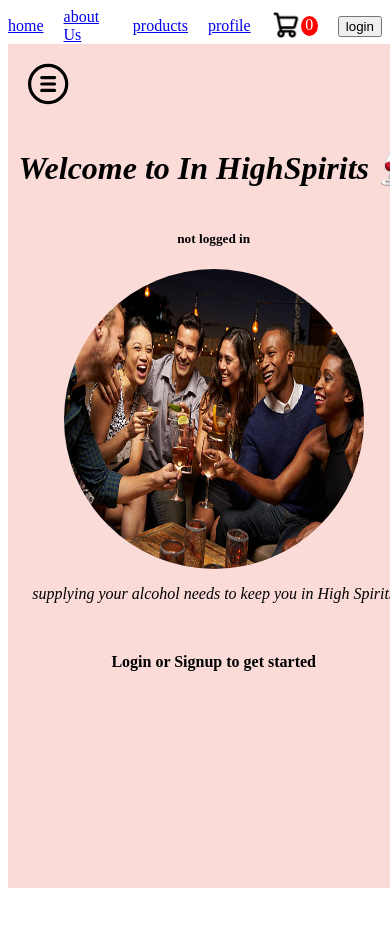
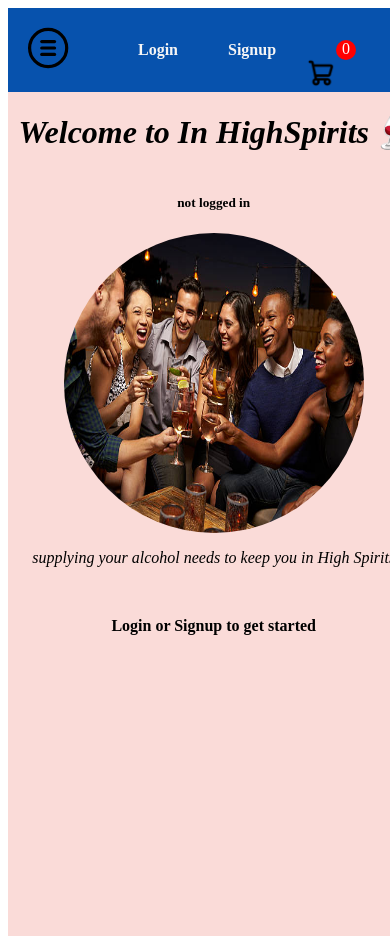
Before and after one commit to stefanappdev/wine-eccomerce-site-frontend, a React (Create React App) app: page / in a window 390 px wide. Shown: the top 944 px of the page. Before the commit the page ends 896 px from the top, so only its background shows below. Built offline with nearby package versions, Linux system fonts and the light colour scheme.

Commit message:
Started fixing UI

```diff
--- a/src/components/Navbar.js
+++ b/src/components/Navbar.js
@@ -3,6 +3,7 @@ import {Outlet, Link } from "react-router-dom";
 import { useUserAuth } from "../contexts/UserContext";
 import { useCartContext } from "../contexts/CartContext";
 import "../styles/nav.css"
+import "../styles/dropdown.css"
 
 
 const Navbar = ()=>{
@@ -11,44 +12,54 @@ const Navbar = ()=>{
 
 
     return(
-        <nav id="profile-navbar">
+      <div id="app-navbar">
+         <div id="dropdown-menu">
+                    <img src="./images/hamburger-menu.svg" alt="dropdown menu"/>
+                        <div id="dropdown-content">
 
-        <Link to={"/"}>
-            home
-        </Link>
+                         <Link className="app-navlink" to="/about">
+                           <p >About Us</p>
+                        </Link>
 
-        <Link to="/about">
-           about Us
-        </Link>
+                        <Link className="app-navlink" to={IsLoggedIn?`/users/${UserData._id}/home`:"/"}>
+                        <p >{IsLoggedIn?"profile":"Home"}</p>
+                        </Link>
 
 
-        <Link to="/products">
-          products
-        </Link>
+                        <Link className="app-navlink" to="/products">
+                           <p > Products</p>
+                        </Link>
 
 
-        <Link to={IsLoggedIn?`/users/${UserData._id}/home`:"/login"}>
-           profile
-        </Link >
+                        </div>
+                </div>
 
 
 
-        <Link id="shopping-cart-link" to={IsLoggedIn?`/users/${UserData._id}/checkout`:"/login"} >
+
+
+      {!IsLoggedIn?<Link className="app-navlink" to="/login">
+               <p >Login</p>
+            </Link>:""}
+
+            {!IsLoggedIn?<Link className="app-navlink" to="/signup">
+                   <p>Signup</p>
+            </Link>:<Link className="app-navlink" to="">
+               <p >Logout</p>
+            </Link>}
+
+
+        <Link id="shopping-cart-link" className="app-navlink" to={IsLoggedIn?`/users/${UserData._id}/checkout`:"/login"} >
          <img id="shopping-cart-icon" src="./images/shopping-cart.png" alt="checkout"/>
         </Link>
-        <div id="trolley-counter">{Cart.length}</div>
 
-
-         {!IsLoggedIn?<Link to="/login">
-            <button >login</button>
-         </Link>:""}
-
+        <div id="trolley-counter" >{Cart.length}</div>
 
 
 
         <Outlet/>
 
-        </nav>
+        </div>
     )
 }
 
--- a/src/contexts/CartContext.js
+++ b/src/contexts/CartContext.js
@@ -6,20 +6,28 @@ const CartContextProvider=({children})=>{
 
     const [Cart,setCart]=useState([]);
 
+    //total cost of all items in cart
+    const [Total,setTotal]=useState(0);
+
+     //array with total cost of each item in cart
+  const [TotalsArr,setTotalsArr]=useState([])
+
     const AddToCart=(product)=>{
-        let PROD={...product}
-        PROD.amountpurchased=1
-        setCart([...Cart,PROD])
+
+        setCart([...Cart,product])
+        setTotalsArr([...TotalsArr,{id:product._id,itemTotalcost:product.price}])
+
     }
 
     const UpdateItem=(id,newItm)=>{
-       let item=Cart.map(item=>item._id===id?newItm:item)
-    setCart([...Cart,item])
+       Cart.map(item=>item._id===id?newItm:item)
+       setCart([...Cart])
 
     }
 
     const ClearCart=()=>{
         setCart([])
+        setTotalsArr([])
     }
 
     const RemoveFromCart=(id)=>{
@@ -29,7 +37,8 @@ const CartContextProvider=({children})=>{
         return setCart([...remaining])
     }
 
-    return <CartContext.Provider value={{Cart,RemoveFromCart,ClearCart,UpdateItem,AddToCart}}>
+    return <CartContext.Provider value={{Cart,Total,setTotal,RemoveFromCart,
+        TotalsArr,setTotalsArr,AddToCart,ClearCart,UpdateItem}}>
         {children}
     </CartContext.Provider>
 
--- a/src/pages/CartItem.js
+++ b/src/pages/CartItem.js
@@ -1,14 +1,31 @@
 import React, { useState } from 'react'
+import { useCartContext } from '../contexts/CartContext'
 
 
-const CartItem=({Id,item,RemoveFromCart,UpdateItem,cartamt,setCartamt})=>{
+const CartItem=({Id,item,RemoveFromCart,cartamt,setCartamt,TotalsArr,setTotalsArr})=>{
    const [Itemcounter,setItemcounter]=useState(1)
+   const{Total,setTotal}=useCartContext()
+   let maxQty=item.quantity
 
-    const increase=()=>{
 
-        if(Itemcounter<item.quantity){
+
+
+    const UpdateTotalsArr=(id,newTotalcost)=>{
+        let item=TotalsArr.find((item)=>item.id===id)
+        if(item){
+            let newTotalsArr=TotalsArr.splice(TotalsArr.findIndex((item)=>item.id===id),1,{id:id,itemTotalcost:newTotalcost})
+            setTotalsArr(newTotalsArr)
+
+        }
+    }
+
+
+    const increaseQTY=()=>{
+
+        if(Itemcounter<maxQty){
 
             setItemcounter(prev=>prev+1)
+            UpdateTotalsArr(Id,item.price*Itemcounter)
 
 
         }else{
@@ -16,14 +33,15 @@ const CartItem=({Id,item,RemoveFromCart,UpdateItem,cartamt,setCartamt})=>{
             return
         }
 
-
     }
 
-    const decrease=()=>{
+
+    const decreaseQTY=()=>{
     if (Itemcounter===1){
         return
     }
     setItemcounter(prev=>prev-1)
+    UpdateTotalsArr(Id,item.price*Itemcounter)
 
     }
 
@@ -36,19 +54,29 @@ const CartItem=({Id,item,RemoveFromCart,UpdateItem,cartamt,setCartamt})=>{
         }else{
 
         RemoveFromCart(id)
-        setCartamt(cartamt-1)
+        setCartamt(prev=>prev-1)
+        setTotalsArr(TotalsArr.filter((item)=>item.id!==id))
 
         }
       }
+
+
+
+
+
 
     return <div>
 
             <div>name:<strong>{item.productName}</strong></div>
             <div>price:<strong>{item.price}</strong></div>
              <span>Amount:</span>
-             <button onClick={increase}>+</button>
+             <button onClick={increaseQTY}>+</button>
              <div id="counter">{Itemcounter}</div>
-            <button onClick={decrease}>-</button>
+            <button onClick={decreaseQTY}>-</button>
+            <br/>
+            <div>total item price:<strong>{item.price*Itemcounter}</strong></div>
+
+
             <button onClick={()=>RemoveItem(Id)}>Remove</button>
 
     </div>
--- a/src/pages/Checkout.js
+++ b/src/pages/Checkout.js
@@ -4,33 +4,40 @@ import CartItem from './CartItem'
 
 function Checkout() {
 
-  let {Cart,RemoveFromCart,ClearCart,AddToCart}=useCartContext()
+  let {Cart,RemoveFromCart,ClearCart,Total,setTotal,TotalsArr,setTotalsArr}=useCartContext()
+
 
   let [cartamt,setCartamt]=useState(Cart.length)
-  let [total,setTotal]=useState(0)
-  let [showTotal,setShowTotal]=useState(false)
 
 
 
+
+  if (cartamt===0){
+    setTotal(0)
+    return <h1>Cart is Empty</h1>
+  }//empty cart
+
+ const CalculateTotal=()=>{
+  let sum=0
+  for(let x=0;x<TotalsArr.length;x++){
+
+      sum=sum+TotalsArr[x].itemTotalcost
+   }
+   setTotal(sum)
+   console.log("Your total is:",Total)
+   console.log("TotalsArr",TotalsArr)
+ }
 
   const Clear=()=>{
 
     ClearCart();
     setCartamt(0)
+    setTotal(0)
+    setTotalsArr([])
     alert("Cart Cleared")
 
   }
 
-  const calculateTotal=()=>{
-
-    let total=0
-    Cart.forEach(item=>{
-      total+=item.price*item.amtpurchased
-      console.log(total)
-    })
-   setTotal(total)
-   setShowTotal(true)
-  }
 
 
   let items=Cart.map(item=>{
@@ -42,6 +49,8 @@ function Checkout() {
             RemoveFromCart={RemoveFromCart}
             cartamt={cartamt}
             setCartamt={setCartamt}
+            setTotalsArr={setTotalsArr}
+            TotalsArr={TotalsArr}
             />
 
             </div>)
@@ -64,10 +73,14 @@ function Checkout() {
           <button onClick={Clear}>Clear Cart</button>
 
           <br/>
+          <br/>
+
+          <button onClick={CalculateTotal}>Show Total</button>
+
+          <br/>
 
           <div>
-            <button onClick={calculateTotal}>Calculate Total</button>
-            {showTotal &&<p>Total Amount:${total}</p>}
+
 
           </div>
 
--- a/src/pages/Home.js
+++ b/src/pages/Home.js
@@ -2,37 +2,12 @@ import React from "react";
 import { useUserAuth } from "../contexts/UserContext";
 import { Link } from "react-router-dom";
 import '../styles/home.css'
-
+import '../styles/dropdown.css'
 
 const Home = () => {
     let {IsLoggedIn,WhoIsLoggedIn} = useUserAuth();
         return (<div id="startup-page">
-            <nav id="navbar">
-                <div id="dropdown-menu">
-                    <img src="./images/hamburger-menu.svg" alt="dropdown menu"/>
-                        <div id="dropdown-content">
-                            <Link to="/products">
 
-                                <p>see all products </p>
-                            </Link>
-                            <Link to="/products/wines">
-
-                                <p>Wines </p>
-                            </Link>
-
-                            <Link to="/products/beers">
-
-                                <p>Beers </p>
-                            </Link>
-
-
-                        </div>
-                </div>
-
-
-
-
-            </nav>
 
 
 
@@ -58,7 +33,7 @@ const Home = () => {
                 <br/>
                {!IsLoggedIn? <strong> <p id="greeting-msg">
 
-                <a href="/login">Login</a> or <a href="/signup">Signup</a> to get started
+                <Link to="/login">Login</Link> or <Link to="/signup">Signup</Link> to get started
 
                 </p> </strong>:""}
 
--- /dev/null
+++ b/src/styles/dropdown.css
@@ -0,0 +1,39 @@
+#dropdown-menu{
+    position: relative;
+}
+
+#dropdown-menu>img{
+    width: 80px;
+    height: 80px;
+    border-radius: 50%;
+    cursor: pointer;
+}
+
+
+#dropdown-content{
+    position: absolute;
+    display: none;
+    background-color: rgb(248, 246, 243);
+    padding: 10px;
+    z-index: 1;
+    border-radius: 10px;
+    text-align: center;
+
+}
+
+
+#dropdown-menu:hover #dropdown-content{
+    position: relative;
+    display: inline-block;
+    right: 50px;
+    top: 60px;
+    cursor: pointer;
+
+
+}
+
+#dropdown-menu:hover #dropdown-content>a>p{
+    color: black;
+    text-decoration: none;
+
+}
--- a/src/styles/home.css
+++ b/src/styles/home.css
@@ -5,16 +5,7 @@
 }
 
 
-#dropdown-menu{
-    position: relative;
-}
 
-#dropdown-menu>img{
-    width: 80px;
-    height: 80px;
-    border-radius: 50%;
-    cursor: pointer;
-}
 
 #main-content{
     display: flex;
@@ -30,17 +21,7 @@
 
 }
 
-#dropdown-content{
-    position: absolute;
-    display: none;
-    background-color: rgb(248, 246, 243);
-    padding: 10px;
-    z-index: 1;
-    border-radius: 10px;
-    text-align: center;
 
-
-}
 
 #site-title{
     font-size: xx-large;
@@ -48,21 +29,7 @@
     text-align: center;
 }
 
-#dropdown-menu:hover #dropdown-content{
-    position: relative;
-    display: inline-block;
-    right: 50px;
-    top: 60px;
-    cursor: pointer;
 
-
-}
-
-#dropdown-menu:hover #dropdown-content>a{
-    color: black;
-    text-decoration: none;
-
-}
 
 
 nav{
--- a/src/styles/nav.css
+++ b/src/styles/nav.css
@@ -1,8 +1,10 @@
+
+@media screen and (min-width:350px) and (max-width:768px) {
+
     #shopping-cart-icon{
         width: 30px;
         height: 30px;
         cursor: pointer;
-
     }
 
     a{
@@ -10,7 +12,7 @@ a{
     }
 
     #shopping-cart-link{
-    margin-right: -20px;
+        margin-left:30px;
         align-self: flex-end;
     }
 
@@ -26,10 +28,23 @@ a{
     }
 
 
-#profile-nav{
+    #app-navbar{
         display: flex;
         justify-content: row;
         align-items: center;
-    margin-left:auto;
+        width: 110%;
+        background-color: #0752AD;
 
     }
+
+    .app-navlink{
+        text-decoration: none;
+        margin-left:50px;
+        cursor: pointer;
+    }
+
+    .app-navlink>p{
+        color:whitesmoke;
+        font-weight: bold;
+    }
+}
```
Lines whose indentation alone changed are shown as unchanged.
